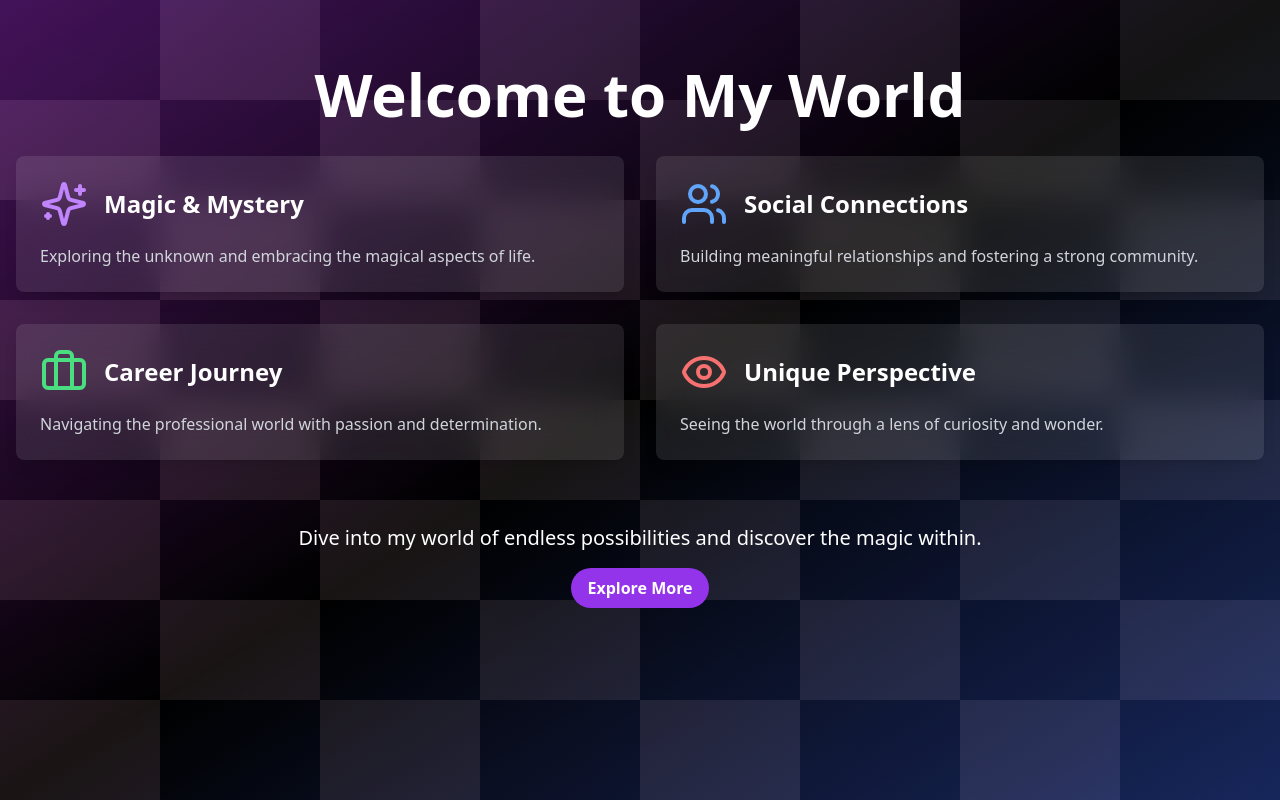
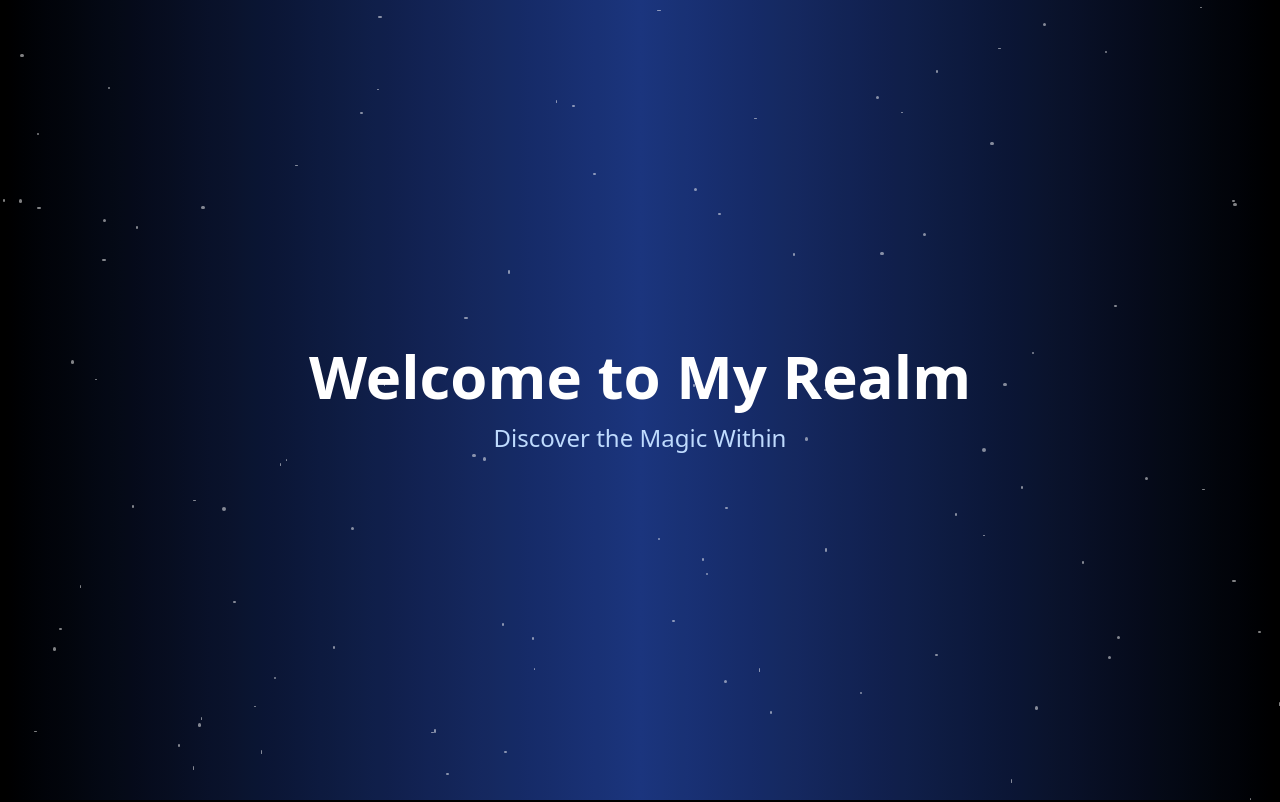
Before and after one commit to robertpauson/mystic-my-portal-44, a React (Vite) app: page / in a window 1280 px wide. Shown: the top 802 px of the page. Built offline with nearby package versions, Linux system fonts and the light colour scheme.

Commit message:
Add hero section with stars
Implemented a new hero section featuring a luminous design with white, black, and deep blue colors, inspired by a void portal. The section includes shining white stars to enhance the magical and mysterious atmosphere.
[skip gpt_engineer]

```diff
--- a/src/pages/Index.jsx
+++ b/src/pages/Index.jsx
@@ -3,25 +3,34 @@ import { Sparkles, Users, Briefcase, Eye } from 'lucide-react';
 
 const Index = () => {
   return (
-    <div className="min-h-screen bg-gradient-to-br from-purple-900 via-black to-blue-900 relative overflow-hidden">
-      {/* Chessboard background */}
-      <div className="absolute inset-0 grid grid-cols-8 grid-rows-8">
-        {[...Array(64)].map((_, i) => (
-          <div
-            key={i}
-            className={`${
-              (i + Math.floor(i / 8)) % 2 === 0 ? 'bg-black' : 'bg-white'
-            } opacity-10`}
-          ></div>
-        ))}
+    <div className="min-h-screen bg-black relative overflow-hidden">
+      {/* Void portal hero section */}
+      <div className="relative h-screen flex items-center justify-center overflow-hidden">
+        <div className="absolute inset-0 bg-gradient-to-r from-black via-blue-900 to-black animate-pulse"></div>
+        <div className="absolute inset-0 opacity-50">
+          {[...Array(100)].map((_, i) => (
+            <div
+              key={i}
+              className="absolute rounded-full bg-white"
+              style={{
+                top: `${Math.random() * 100}%`,
+                left: `${Math.random() * 100}%`,
+                width: `${Math.random() * 3 + 1}px`,
+                height: `${Math.random() * 3 + 1}px`,
+                animation: `twinkle ${Math.random() * 5 + 3}s infinite`,
+              }}
+            ></div>
+          ))}
+        </div>
+        <div className="relative z-10 text-center">
+          <h1 className="text-6xl font-bold text-white mb-4">Welcome to My Realm</h1>
+          <p className="text-2xl text-blue-200">Discover the Magic Within</p>
+        </div>
       </div>
-
-      {/* Foggy red and black overtone */}
-      <div className="absolute inset-0 bg-gradient-to-tr from-red-900/30 to-black/30 mix-blend-overlay"></div>
 
       {/* Content */}
       <div className="relative z-10 container mx-auto px-4 py-16">
-        <h1 className="text-6xl font-bold text-white mb-8 text-center">Welcome to My World</h1>
+        <h2 className="text-4xl font-bold text-white mb-8 text-center">Explore My World</h2>
 
         <div className="grid grid-cols-1 md:grid-cols-2 gap-8">
           <FeatureCard
```
